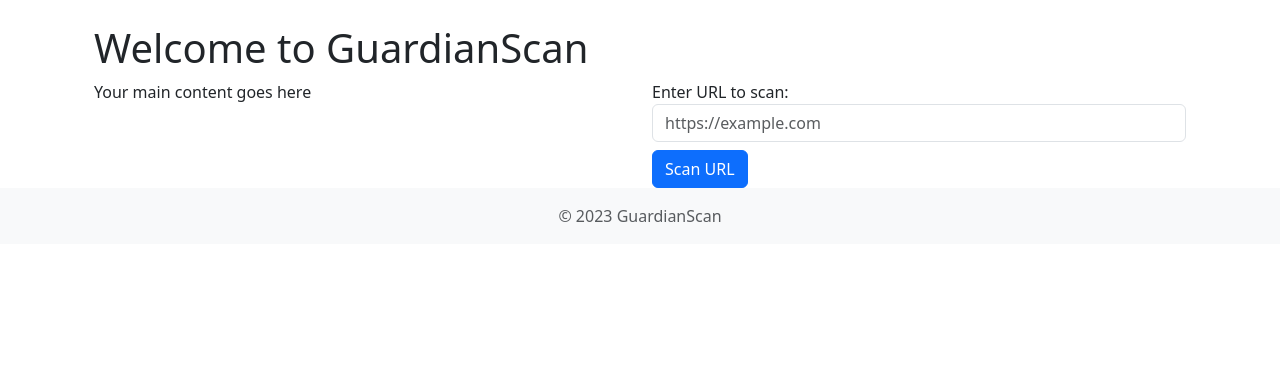
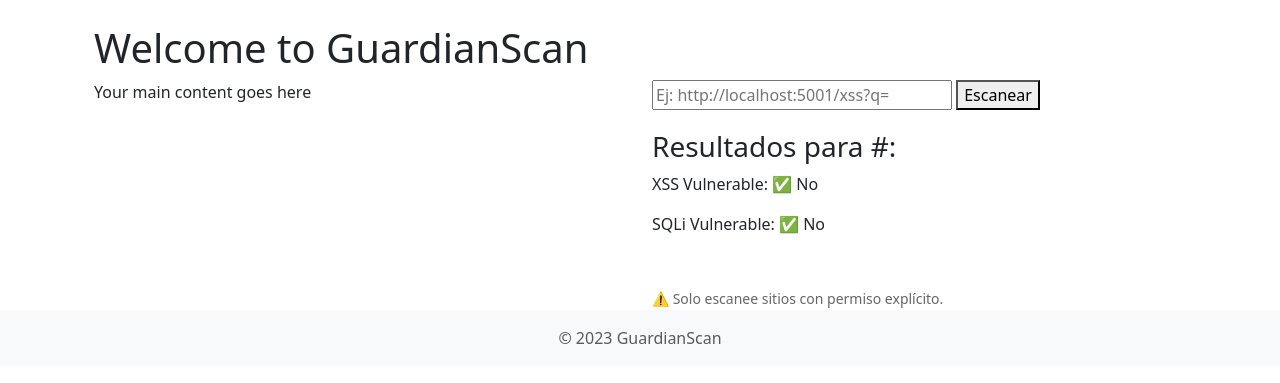
Before and after one commit to jgutierrezgil/GuardianScan, a Flask app: template templates/index.html in a window 1280 px wide. Shown: the part 56-439 px from the top of the page. Run offline with Flask 3, Linux system fonts and the light colour scheme; the template is opened without the code that fills it: most values are stand-ins (such as "Sample title", 1, 10 or a date in 2020).

Commit message:
Implement URL scanning feature with XSS and SQL injection checks

```diff
--- a/app.py
+++ b/app.py
@@ -1,11 +1,27 @@
-from flask import Flask, render_template
+from flask import Flask, render_template, request
 import requests
 
 app = Flask(__name__)
 
-@app.route('/')
+@app.route("/", methods=["GET", "POST"])
 def index():
-    return render_template('index.html')
+    result = {}
+    if request.method == "POST":
+        url = request.form["url"]
+
+        try:
+            response = requests.get(url)
+            if response.status_code != 200:
+                return render_template("index.html", error="Website not accessible")
+        except requests.exceptions.RequestException:
+            return render_template("index.html", error="Could not connect to website")
+
+        result = {
+            "url": url,
+            "xss": check_xss(url),
+            "sqli": check_sqli(url)
+        }
+    return render_template("index.html", result=result)
 
 def leer_archivo_a_lista(ruta_archivo):
     """
--- a/templates/index.html
+++ b/templates/index.html
@@ -12,13 +12,30 @@
                 <p>Your main content goes here</p>
             </div>
             <div class="col">
-                <form action="/scan" method="post">
-                    <div class="form-group">
-                        <label for="url">Enter URL to scan:</label>
-                        <input type="url" class="form-control" id="url" name="url" required placeholder="https://example.com">
-                    </div>
-                    <button type="submit" class="btn btn-primary mt-2">Scan URL</button>
+                <form method="POST">
+                    <input type="text" name="url" placeholder="Ej: http://localhost:5001/xss?q=" required style="width: 300px;">
+                    <button type="submit">Escanear</button>
                 </form>
+
+                {% if result %}
+                <div style="margin-top: 20px;">
+                    <h3>Resultados para {{ result.url }}:</h3>
+                    <p>XSS Vulnerable:
+                        <span class="{% if result.xss %}vulnerable{% else %}safe{% endif %}">
+                            {% if result.xss %}🚫 Sí{% else %}✅ No{% endif %}
+                        </span>
+                    </p>
+                    <p>SQLi Vulnerable:
+                        <span class="{% if result.sqli %}vulnerable{% else %}safe{% endif %}">
+                            {% if result.sqli %}🚫 Sí{% else %}✅ No{% endif %}
+                        </span>
+                    </p>
+                </div>
+                {% endif %}
+
+                <footer style="margin-top: 50px; color: #666;">
+                    <small>⚠️ Solo escanee sitios con permiso explícito.</small>
+                </footer>
             </div>
         </div>
     </div>
```
